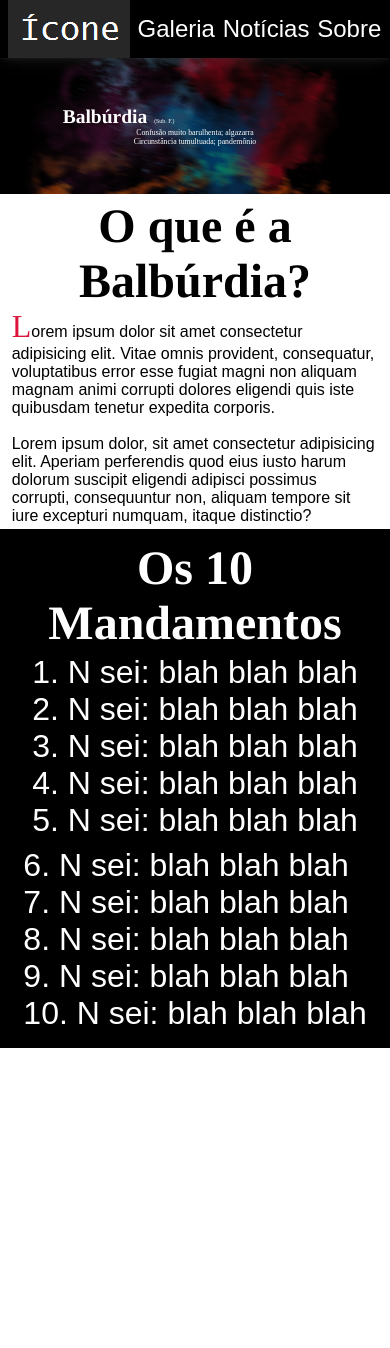
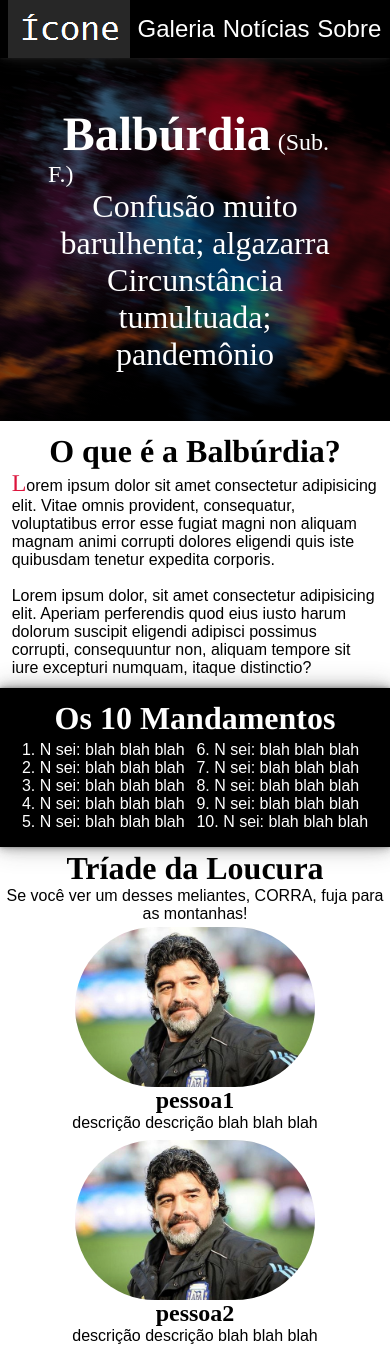
Before and after one commit to Clara-Haag/balburdia, a plain HTML site: page index.html in a window 390 px wide. Shown: the top 1348 px of the page. Before the commit the page ends 1048 px from the top, so only its background shows below. Drawn offline with Linux system fonts and the light colour scheme; a script that the page names is missing.

Commit message:
seção quem somos + melhorias na responsividade

```diff
--- /dev/null
+++ b/css/estilo-global.css
@@ -0,0 +1,83 @@
+* {padding: 0; margin: 0}
+
+:root{
+    /* Váriaveis de cores */
+    --base_branco: white;
+    --base_preto: black;
+    --destaque: crimson;
+
+    /* Váriaveis de fonte */
+    --fonte_principal: sans-serif;
+    --fonte_secundaria: times;
+
+    /* Váriaveis de tamanho de fonte */
+    --grande_pc: 3em;
+    --pequena_pc: 1.5em;
+    --grande_cell: 2em;
+    --pequena_cell: 1em;
+}
+
+@keyframes hoover{
+    /* Animação da Barra de Navegação */
+    from {}
+    to {color: var(--destaque);}
+}
+
+/* Barra de Navegação */
+.navegacao{
+    position: sticky;
+    top: 0;
+    height: fit-content;
+    width: 100%;
+
+    box-shadow: /* sombra */
+    0px 0px 0.18rem hsl(0deg 0% 20% / 0.30),
+    0px 0px 0.42rem hsl(0deg 0% 20% / 0.30),
+    0px 0px 0.78rem hsl(0deg 0% 20% / 0.30),
+    0px 0px 1.5rem hsl(0deg 0% 20% / 0.30);
+}
+.navegacao nav {
+    background-color: var(--base_preto);
+    display: flex;
+    align-items: center;
+}
+/* Estilização dos Links */
+.navegacao a{
+    font-family: var(--fonte_principal);
+    font-size: x-large;
+    text-decoration: none;
+    color: var(--base_branco);
+    margin-left: 2%;
+}
+.navegacao a:hover{ /* animação dos links */
+    animation-name: hoover;
+    animation-duration: 1000ms;
+    animation-fill-mode: forwards;
+}
+
+/* Estilização de conteúdo */
+.conteudo{
+    padding:3vw;
+    font-family: var(--fonte_principal);
+}
+.conteudo h1{
+    font-family: var(--fonte_secundaria);
+    text-align: center;
+}
+.capitular{
+    display: inline;
+    font-family: var(--fonte_secundaria);
+    color: var(--destaque);
+}
+
+/* Responsividade das fontes */
+@media screen and (max-width: 800px) {
+    .conteudo h1{ font-size: var(--grande_cell);}
+    .conteudo p{ font-size: var(--pequena_cell);}
+    .capitular{ font-size: 1.5em;}
+}
+@media screen and (min-width: 801px) {
+    .conteudo h1{ font-size: var(--grande_pc);}
+    .conteudo p{ font-size: var(--pequena_pc);}
+    .capitular{ font-size: 2em;}
+}
--- /dev/null
+++ b/css/estilo-index.css
@@ -0,0 +1,101 @@
+/* Estilização do banner*/
+.banner{
+    /* ajuste do fundo */
+    background-image: linear-gradient(rgb(0, 0, 0, 0.5), rgb(0, 0, 0, 0.5)), url(../imagens/fundo-cores.jpg);
+    background-position: center;
+    background-size: cover;
+    background-repeat: no-repeat;
+
+    width: auto;
+    color: var(--base_branco);
+    padding: 3em;
+    margin: 0;
+}
+/* Outras configurações do texto */
+.banner h1{
+    font-family:var(--fonte_secundaria);
+    padding-left: 5%;
+    display: inline;
+    cursor: default;
+}
+.banner span{
+    padding-left: 1%;
+}
+.banner p{
+    text-align: center;
+}
+.banner h1:active{ /* animação do título */
+    animation-name: hoover;
+    animation-duration: 1000ms;
+    animation-fill-mode: forwards;
+}
+
+/* Estilização dos 10 mandamentos */
+.mandamentos{
+    background-color: var(--base_preto);
+    color: var(--base_branco);
+    padding: 3vw;
+    text-align: center;
+
+    box-shadow: /* sombra */
+    0px 0px 0.18rem hsl(0deg 0% 20% / 0.30),
+    0px 0px 0.42rem hsl(0deg 0% 20% / 0.30),
+    0px 0px 0.78rem hsl(0deg 0% 20% / 0.30),
+    0px 0px 1.5rem hsl(0deg 0% 20% / 0.30);
+}
+.mandamentos h1{
+    font-family: var(--fonte_secundaria);
+}
+.mandamentos ul{
+    display: inline-block;
+    text-align: left;
+    margin: 1vw;
+    list-style: none;
+    font-family: var(--fonte_principal);
+}
+
+/* Estilização quem somos */
+.quem-somos{
+    text-align: center;
+    padding: 1vw;
+}
+.quem-somos h1{
+    font-family: var(--fonte_secundaria);
+}
+.quem-somos p{
+    font-family: var(--fonte_principal);
+}
+.pessoa{
+    display: inline-block;
+    margin: 1vw;
+}
+.pessoa img{
+    height: 10em;
+    border-radius: 5em;
+}
+
+/* Responsividade das fontes */
+@media screen and (max-width: 800px) {
+    .banner h1{ font-size: 3em;}
+    .banner span{ font-size: 1.5em;}
+    .banner p{ font-size: 2em;}
+
+    .mandamentos h1{ font-size: var(--grande_cell);}
+    .mandamentos ul{ font-size: var(--pequena_cell);}
+
+    .quem-somos h1{ font-size: var(--grande_cell);}
+    .quem-somos p{ font-size: var(--pequena_cell);}
+    .pessoa h3{ font-size: 1.5em;}
+}
+@media screen and (min-width: 801px){
+    .banner h1{ font-size: 6em;}
+    .banner span{ font-size: 1.5em;}
+    .banner p{ font-size: 2em;}
+
+    .mandamentos h1{ font-size: var(--grande_pc);}
+    .mandamentos ul{ font-size: var(--pequena_pc);}
+
+    .quem-somos h1{ font-size: var(--grande_pc);}
+    .quem-somos p{ font-size: var(--pequena_pc);}
+    .pessoa h3{ font-size: 2.5em;}
+}
--- a/estilo.css
+++ /dev/null
@@ -1,136 +0,0 @@
-* {padding: 0; margin: 0}
-
-:root{
-    /* Váriaveis de cores */
-    --base_branco: white;
-    --base_preto: black;
-    --destaque: crimson;
-
-    /* Váriaveis de fonte */
-    --fonte_principal: sans-serif;
-    --fonte_secundaria: times;
-}
-
-@keyframes hoover{
-    /* Animação da Barra de Navegação */
-    from {}
-    to {color: var(--destaque);}
-}
-
-/* Barra de Navegação */
-.navegacao{
-    position: sticky;
-    top: 0;
-    height: fit-content;
-    width: 100%;
-
-    box-shadow: /* sombra */
-    0px 0px 0.18rem hsl(0deg 0% 20% / 0.30),
-    0px 0px 0.42rem hsl(0deg 0% 20% / 0.30),
-    0px 0px 0.78rem hsl(0deg 0% 20% / 0.30),
-    0px 0px 1.5rem hsl(0deg 0% 20% / 0.30);
-}
-.navegacao nav {
-    background-color: var(--base_preto);
-    display: flex;
-    align-items: center;
-}
-/* Estilização dos Links */
-.navegacao a{
-    font-family: var(--fonte_principal);
-    font-size: x-large;
-    text-decoration: none;
-    color: var(--base_branco);
-    margin-left: 2%;
-}
-.navegacao a:hover{ /* animação dos links */
-    animation-name: hoover;
-    animation-duration: 1000ms;
-    animation-fill-mode: forwards;
-}
-
-/* Estilização de conteúdo */
-.conteudo{
-    padding-right: 3vw;
-    padding-left: 3vw;
-    padding-top: 1vw;
-    padding-bottom: 1vw;
-
-    font-size: medium;
-    font-family: var(--fonte_principal);
-}
-.conteudo h1{
-    font-family: var(--fonte_secundaria);
-    font-size: 3em;
-    text-align: center;
-}
-.capitular{
-    display: inline;
-    font-family: var(--fonte_secundaria);
-    font-size: 2em;
-    color: var(--destaque);
-}
-
-
-/* Banner INDEX.HTML */
-.banner{
-    /* ajuste do fundo */
-    background-image: linear-gradient(rgb(0, 0, 0, 0.5), rgb(0, 0, 0, 0.5)), url(imagens/fundo-cores.jpg);
-    background-position: center;
-    background-size: cover;
-    background-repeat: no-repeat;
-
-    width: auto;
-    color: var(--base_branco);
-    padding: 3em;
-    margin: 0;
-}
-/* Responsividade da fonte */
-@media screen and (max-width: 800px) {
-    .banner h1{ font-size: 5vw;}
-    .banner span{ font-size: 1.5vw;}
-    .banner p{ font-size: 2vw;}
-}
-@media screen and (min-width: 801px){
-    .banner h1{ font-size: 6vw;}
-    .banner span{ font-size: 1.5vw;}
-    .banner p{ font-size: 2vw;}
-}
-/* Outras configurações do texto */
-.banner h1{
-    font-family:var(--fonte_secundaria);
-    padding-left: 5%;
-    display: inline;
-    cursor: default;
-}
-.banner span{
-    padding-left: 1%;
-}
-.banner p{
-    text-align: center;
-}
-.banner h1:active{ /* animação do título */
-    animation-name: hoover;
-    animation-duration: 1000ms;
-    animation-fill-mode: forwards;
-}
-
-/* Estilização dos 10 mandamentos */
-.mandamentos{
-    background-color: var(--base_preto);
-    color: var(--base_branco);
-    padding: 3vw;
-    text-align: center;
-}
-.mandamentos h1{
-    font-family: var(--fonte_secundaria);
-    font-size: 3em;
-}
-.mandamentos ul{
-    display: inline-block;
-    text-align: left;
-    margin: 1vw;
-    list-style: none;
-    font-family: var(--fonte_principal);
-    font-size: 2em;
-}
--- a/index.html
+++ b/index.html
@@ -5,7 +5,8 @@
 
     <title>Balbúrdia</title>
     <link rel="shortcut icon" href="#" type="image/x-icon">
-    <link rel="stylesheet" href="estilo.css">
+    <link rel="stylesheet" href="css/estilo-global.css">
+    <link rel="stylesheet" href="css/estilo-index.css">
 
     <script src="script.js"></script>
 </head>
@@ -50,4 +51,12 @@
             <li>10. N sei: blah blah blah</li>
         </ul>
     </div>
+
+    <div class="quem-somos">
+        <h1>Tríade da Loucura</h1>
+        <p>Se você ver um desses meliantes, CORRA, fuja para as montanhas!</p>
+        <div class="pessoa"> <img src="imagens/maratona.jpg"> <h3>pessoa1</h3> <p>descrição descrição blah blah blah</p></div>
+        <div class="pessoa"> <img src="imagens/maratona.jpg"> <h3>pessoa2</h3> <p>descrição descrição blah blah blah</p></div>
+        <div class="pessoa"> <img src="imagens/maratona.jpg"> <h3>pessoa3</h3> <p>descrição descrição blah blah blah</p></div>
+    </div>
 </body>
```
Also changed, not shown: imagens/maratona.jpg (added).
